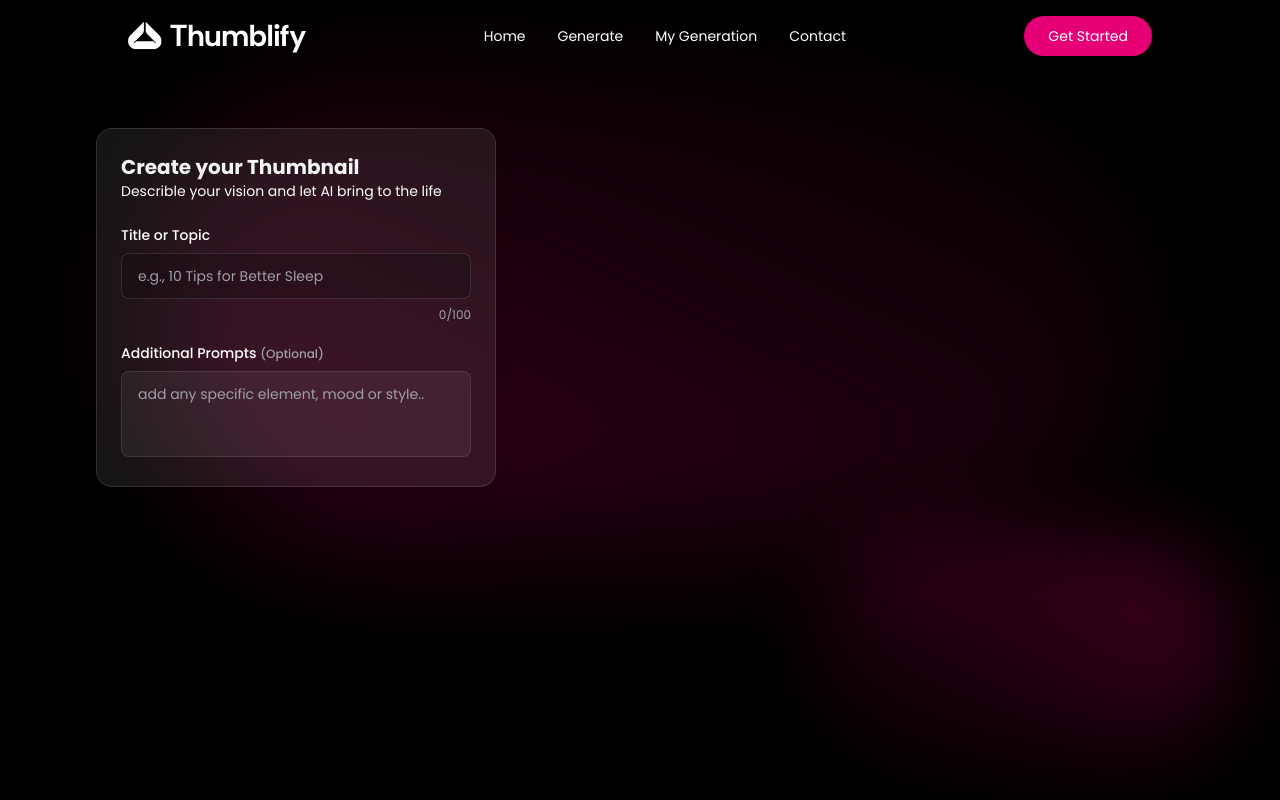
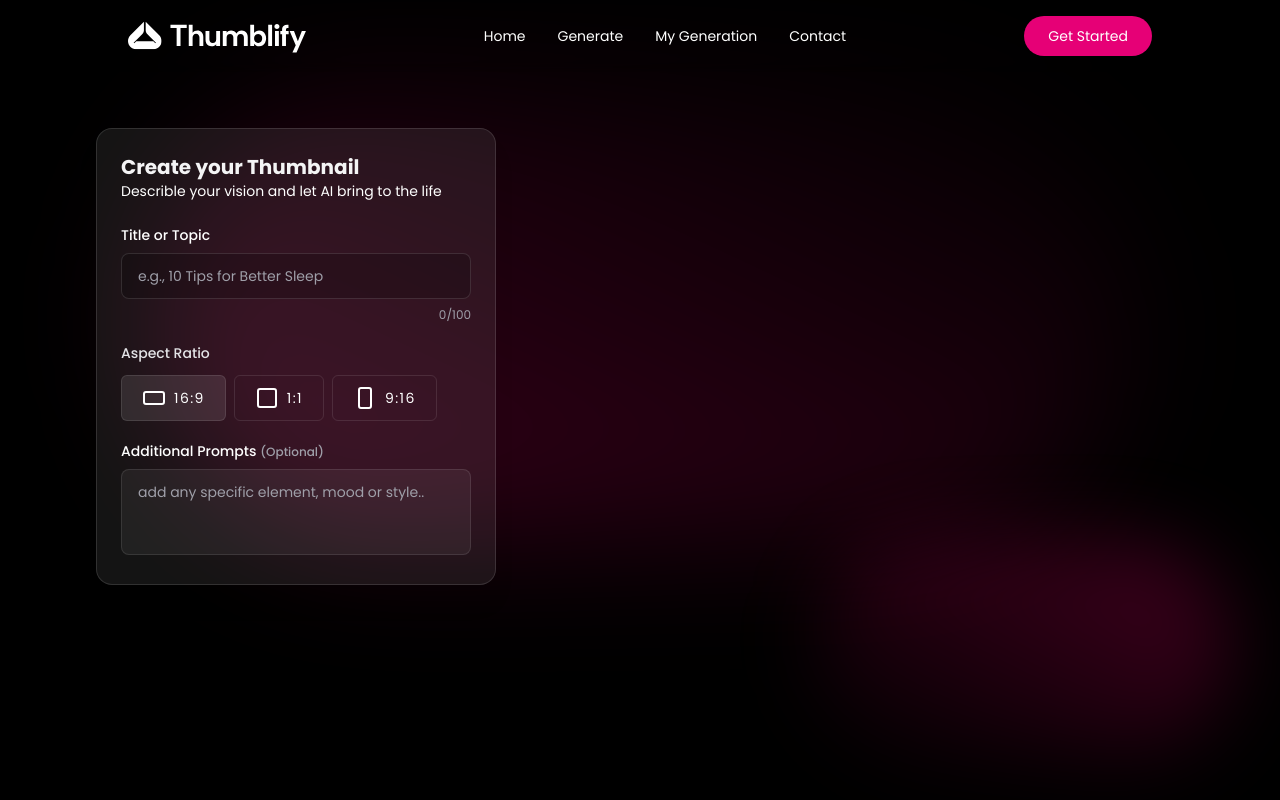
Before and after one commit to jayantt19/thumbnail-makker, a React (Vite) app in the folder client/: page /generate/1 in a window 1280 px wide. Shown: the top 800 px of the page. Built offline with nearby package versions, Linux system fonts and the light colour scheme.

Commit message:
Initial commit

```diff
--- a/client/src/components/AspectRatioSelector.tsx
+++ b/client/src/components/AspectRatioSelector.tsx
@@ -1,18 +1,27 @@
 import { RectangleHorizontal, RectangleVertical, Square } from 'lucide-react';
-import React from 'react';
+import { aspectRatios, type AspectRatio } from '../assets/assets';
 
-const AspectRatioSelector = () => {
+const AspectRatioSelector = ({value, onChange}: {value:AspectRatio; onChange:(ratio:AspectRatio)=>void}) => {
 
     const iconMap={
        '16:9':<RectangleHorizontal className='size-6'/>,
        '1:1':<Square className='size-6'/>,
        '9:16':<RectangleVertical className='size-6'/>
 
-    }
+    } as Record<AspectRatio , React.ReactNode>
   return (
     <div className='space-y-3 dark'>
       <label className='block text-sm font-medium text-zinc-200'>Aspect Ratio</label>
-   <div className='flex flex-wrap gap-2'></div>
+   <div className='flex flex-wrap gap-2'>
+    {aspectRatios.map((ratio)=>{
+      const selected = value === ratio;
+      return(
+        <button key={ratio} type='button' onClick={()=>onChange(ratio)}
+        className={`flex items-center gap-2 rounded-md border px-5 py-2.5 text-sm transition border-white/10 ${selected? 'bg-white/10':'hover:bg-white/6'}`}>{iconMap[ratio]}
+        <span className='tracking-widest'>{ratio}</span></button>
+      )
+    })}
+   </div>
     </div>
   );
 }
--- a/client/src/pages/Generate.tsx
+++ b/client/src/pages/Generate.tsx
@@ -1,7 +1,8 @@
 import { useState } from "react";
 import { useParams } from "react-router-dom";
-import type { IThumbnail } from "../assets/assets";
+import { colorSchemes, type AspectRatio, type IThumbnail, type ThumbnailStyle } from "../assets/assets";
 import SoftBackDrop from "../components/SoftBackdrop";
+import AspectRatioSelector from "../components/AspectRatioSelector";
 
 const Generate = () => {
   const{id}=useParams();
@@ -9,6 +10,11 @@
   const[additionalDetails,setAdditionalDetails]=useState('')
   const[thumbnail,setThumbnail]=useState<IThumbnail  | null>(null)
   const[loading,setLoading]=useState(false)
+
+  const[aspectRatio,setAspectRatio]=useState<AspectRatio>('16:9')
+   const[colorSchemeID,setColorSchemeId]=useState<string>(colorSchemes[0].id)
+    const[style,setStyle]=useState<ThumbnailStyle>('Bold & Graphic')
+     const[styleDropdownOpen,setStyleDropdownOpen]=useState(false)
 
   return (
     <>
@@ -33,6 +39,7 @@
               </div>
             </div>
             {/* AspectRatioSelector */}
+            <AspectRatioSelector value={aspectRatio} onChange={setAspectRatio} />
             {/* StyleSelector */}
             {/* ColorSchemeSelector */}
 
@@ -40,7 +47,7 @@
             <div className="space-y-2">
            <label className="block text-sm font-medium ">Additional Prompts <span className="text-zinc-400 text-xs">(Optional)</span>
            </label>
-           <textarea value={additionalDetails} onChange={(e)=>setAdditionalDetails(e.target.value)} rows={3} placeholder="add any specific element, mood or style.." className="w-full px-4 py-3 rounded-lg border border-white/10 bg-white/6 text-zinc-100 placeholder:text-zinc-400 focus:outline-none focus:ring-2 focus:ring-pink-500 resize-none" />
+           <textarea value={additionalDetails} onChange={(e)=>setAdditionalDetails(e.target.value)} rows={3} placeholder="add any specific element, mood or style.." className="w-full px-4 py-3 rounded-lg border border-white/10 bg-white/6 text-zinc-100 placeholder:text-zinc-400 focus:outline-none focus:ring-2 focus:ring-pink-500 resize-none"/>
             </div>
 
            </div>
```
